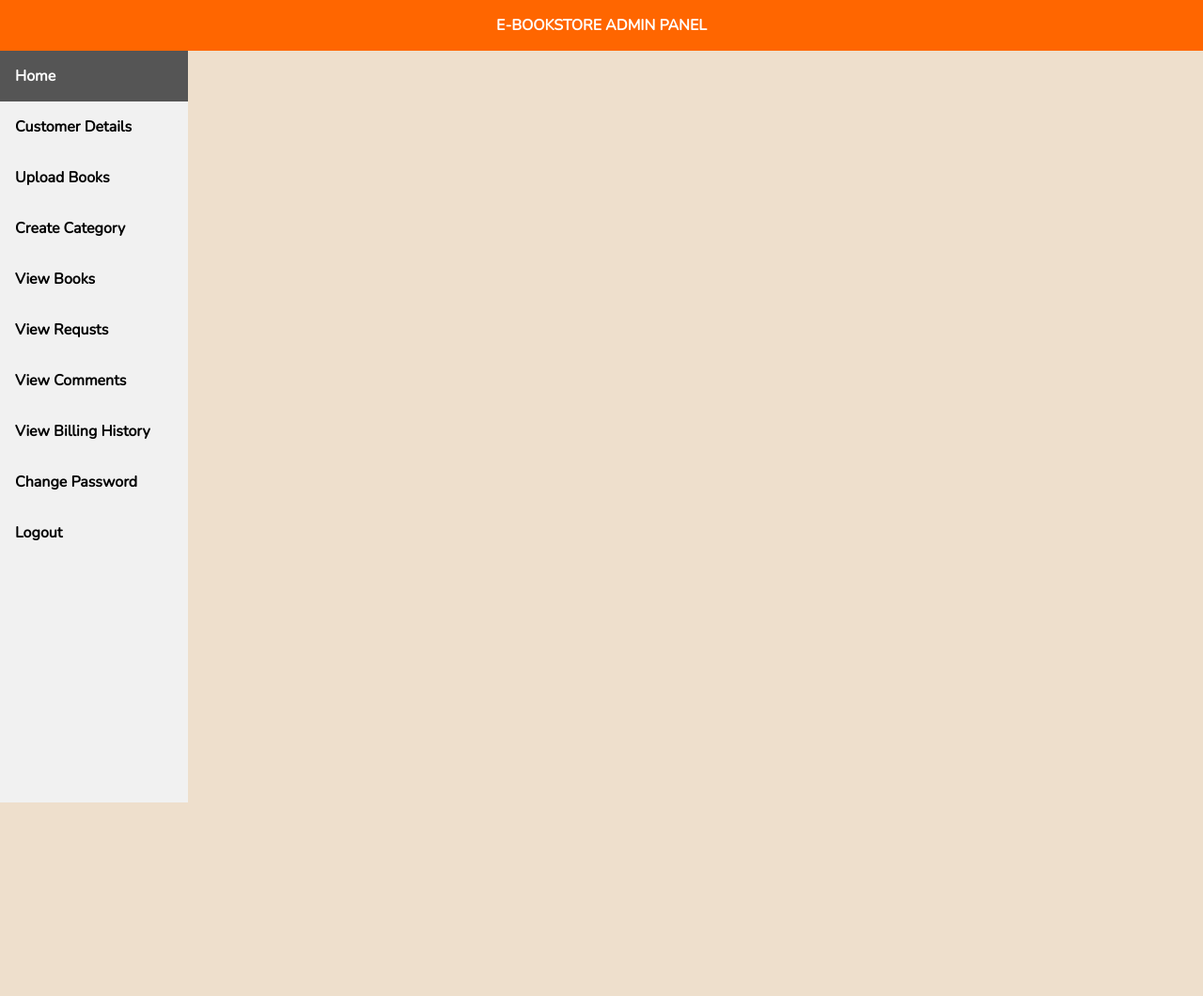
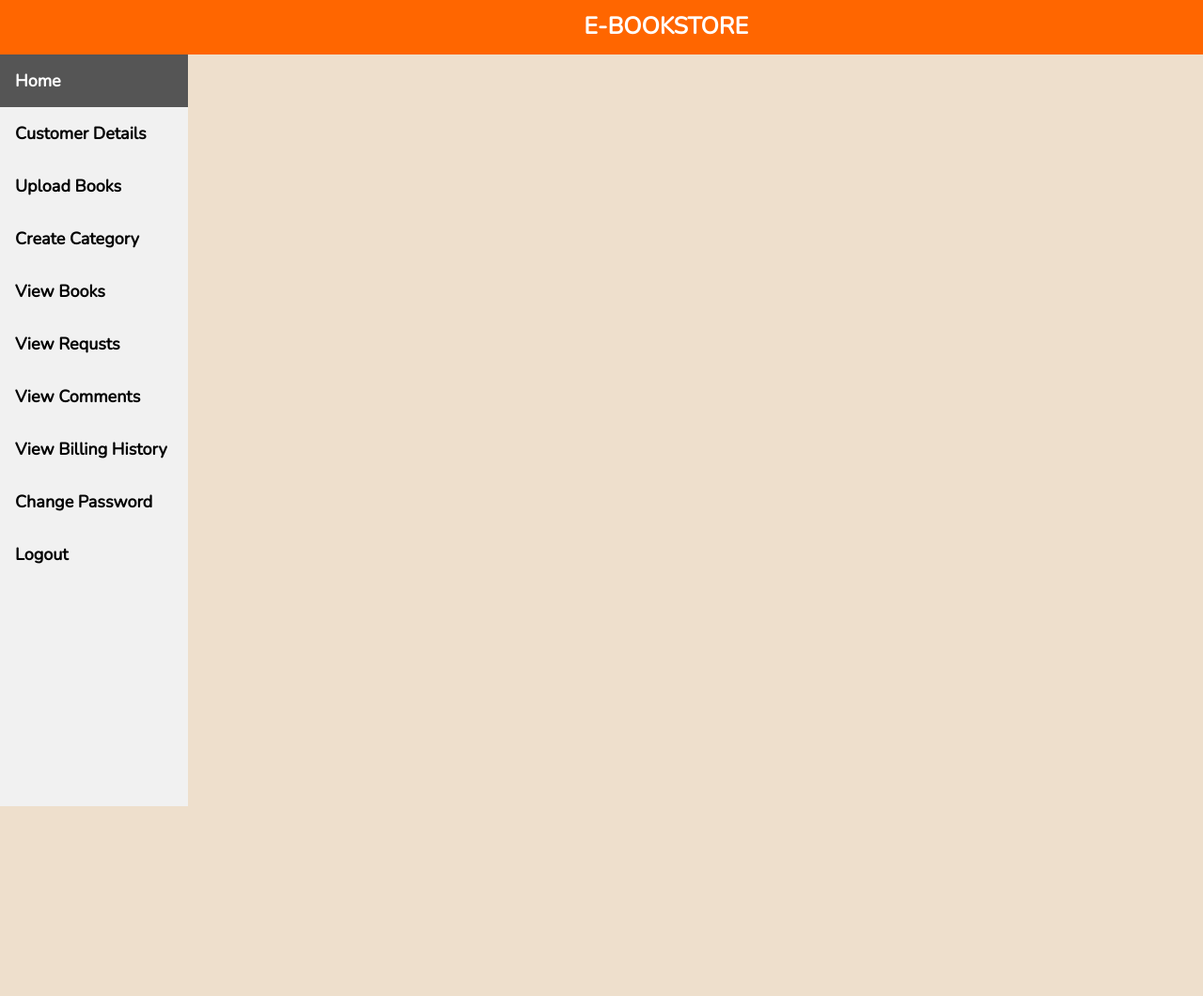
Before and after one commit to sachinraghult/e-bookstore, a PHP site: page /admin/header.php in a window 1280 px wide. Shown: the whole page at 94% size. Before the commit the page ends 854 px from the top, so only its background shows below. Run offline with PHP 8.4, Linux system fonts and the light colour scheme.

Commit message:
header size changed

```diff
--- a/admin/header.php
+++ b/admin/header.php
@@ -19,9 +19,9 @@
 </head>
 <body style="size: 18px">
 
-<div style="position: sticky; top:0; display:block; padding:16px; background-color: #ff6600; color:white;text-align:center"><b>E-BOOKSTORE ADMIN PANEL<b></div>
-
-<div class="sidebar">
+<div style="position: sticky; top:0; display:block; padding:16px; background-color: #ff6600; color:white;text-align:center;"><b style="margin-left: 11%; font-size: 25px; line-height: 25px;">E-BOOKSTORE</b></div>
+<b>
+<div class="sidebar" style="font-size: large;">
   <a class="active" href="index.php">Home</a>
   <a href="cust_det.php">Customer Details</a>
   <a href="upload_books.php">Upload Books</a>
```
Also changed, not shown: includes/header.php (+4 -5 lines), includes/main_header.php (+5 -5 lines).
